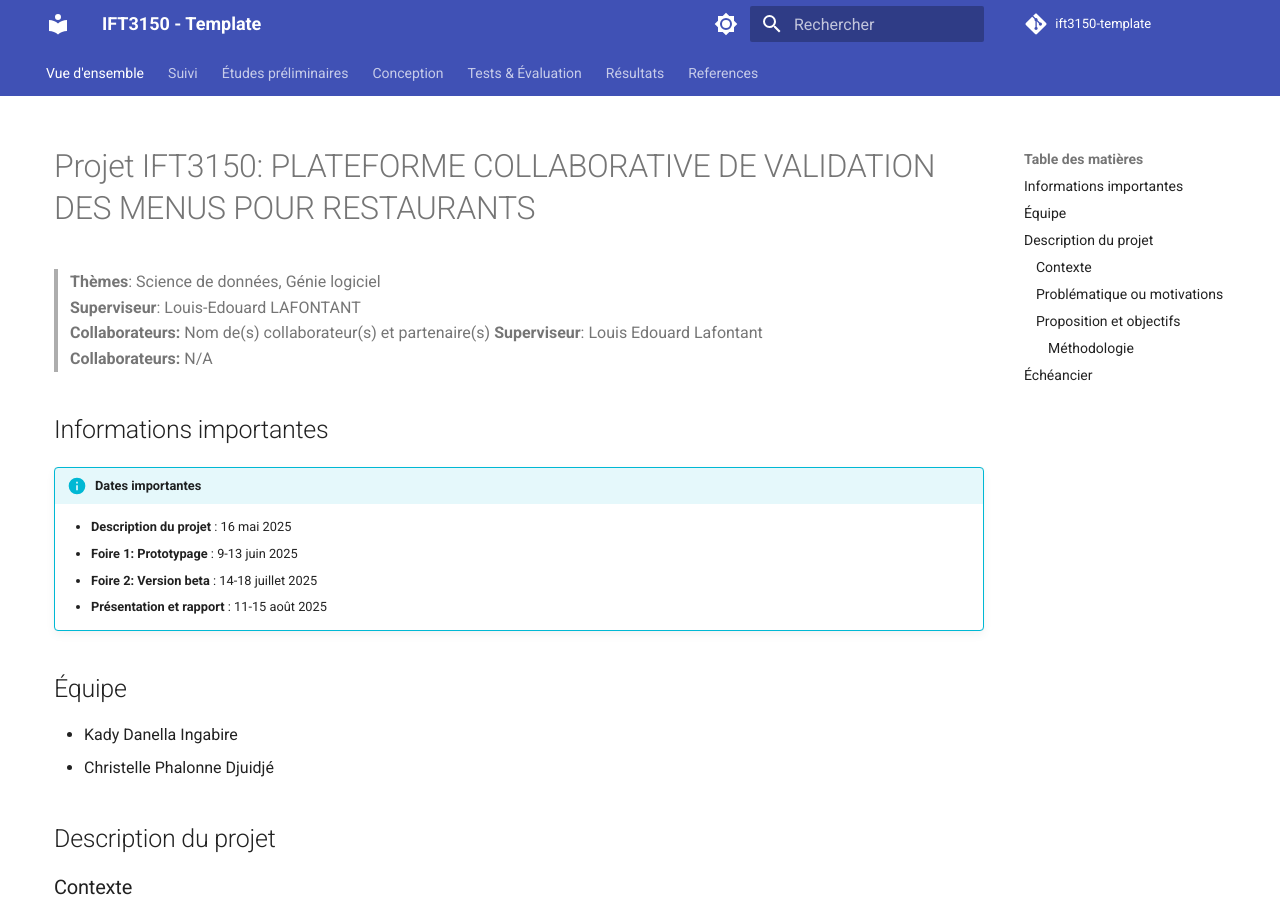
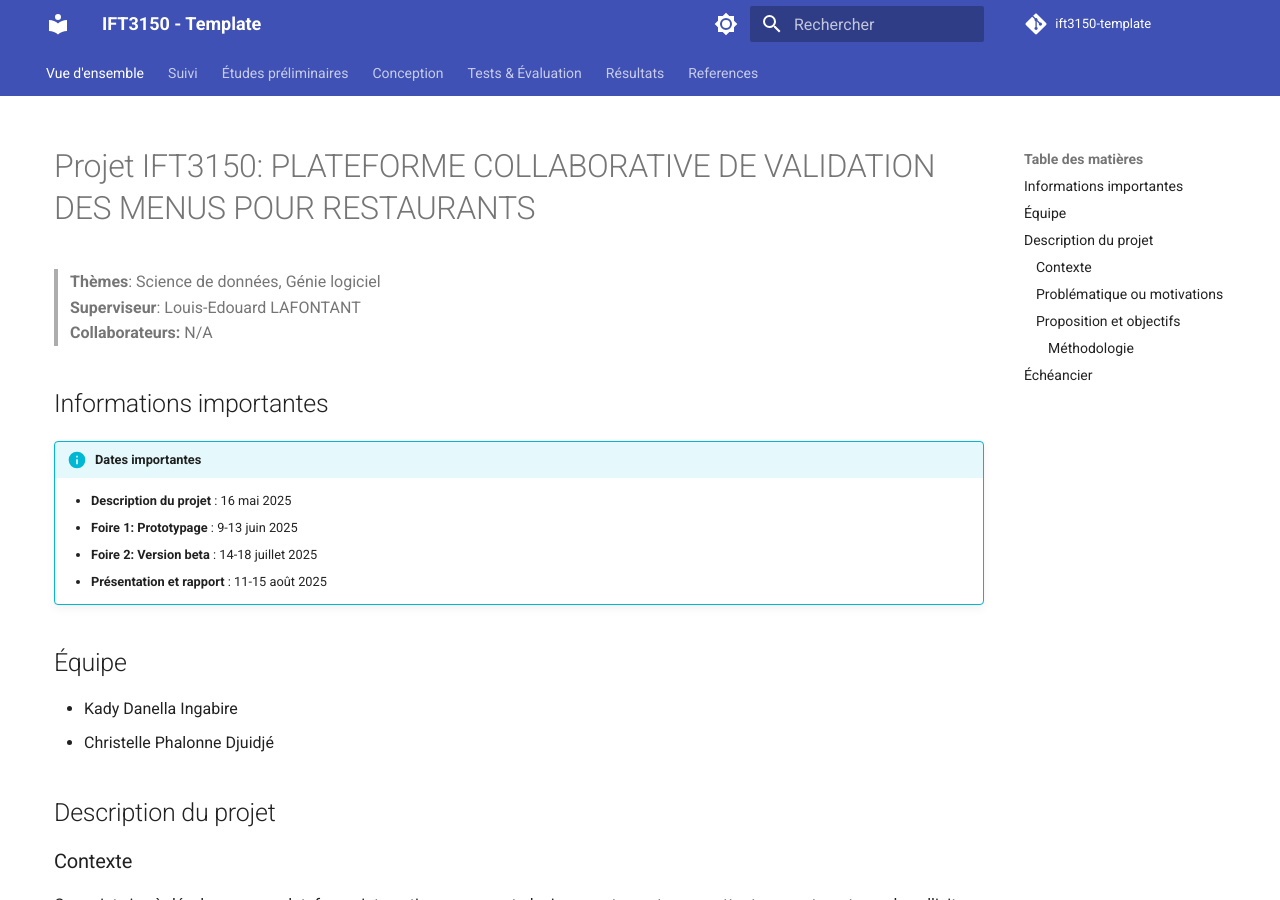
Before and after one commit to Kadijoo/Projet-3150, an MkDocs documentation site: the page built from docs/index.md, in a window 1280 px wide and 900 px high. Built offline with MkDocs 1.6.1 and Material for MkDocs 9.7.7, drawn with Linux system fonts in a browser that asks for light colours; comment, search, counter and statistics services are not loaded.

Commit message:
Update index.md

```diff
--- a/docs/index.md
+++ b/docs/index.md
@@ -2,8 +2,6 @@
 
 > **Thèmes**: Science de données, Génie logiciel
 > **Superviseur**: Louis-Edouard LAFONTANT
-> **Collaborateurs:** Nom de(s) collaborateur(s) et partenaire(s)
-> **Superviseur**: Louis Edouard Lafontant
 > **Collaborateurs:** N/A
 
 ## Informations importantes
```
